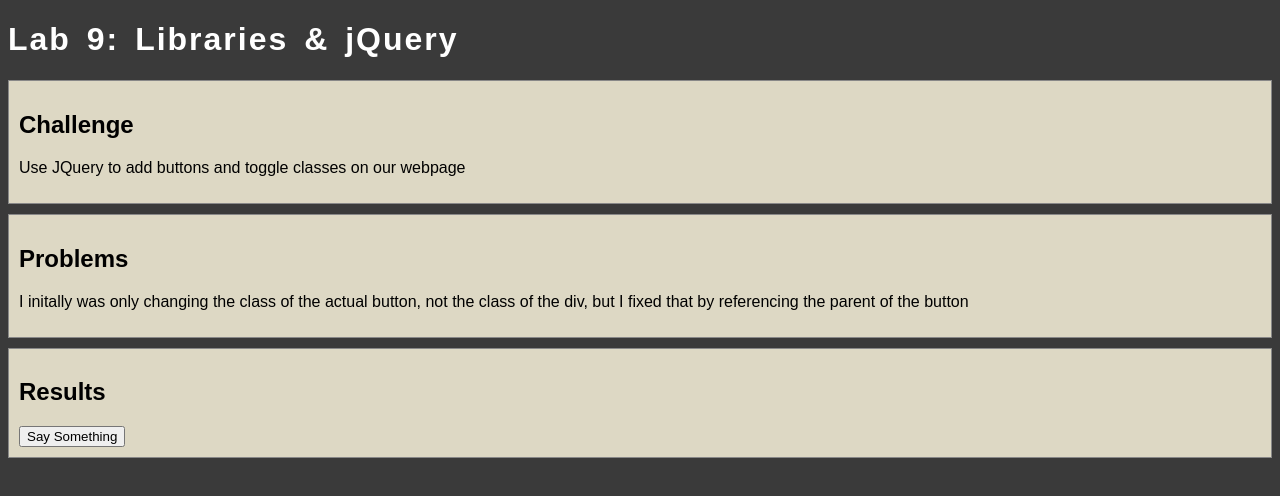
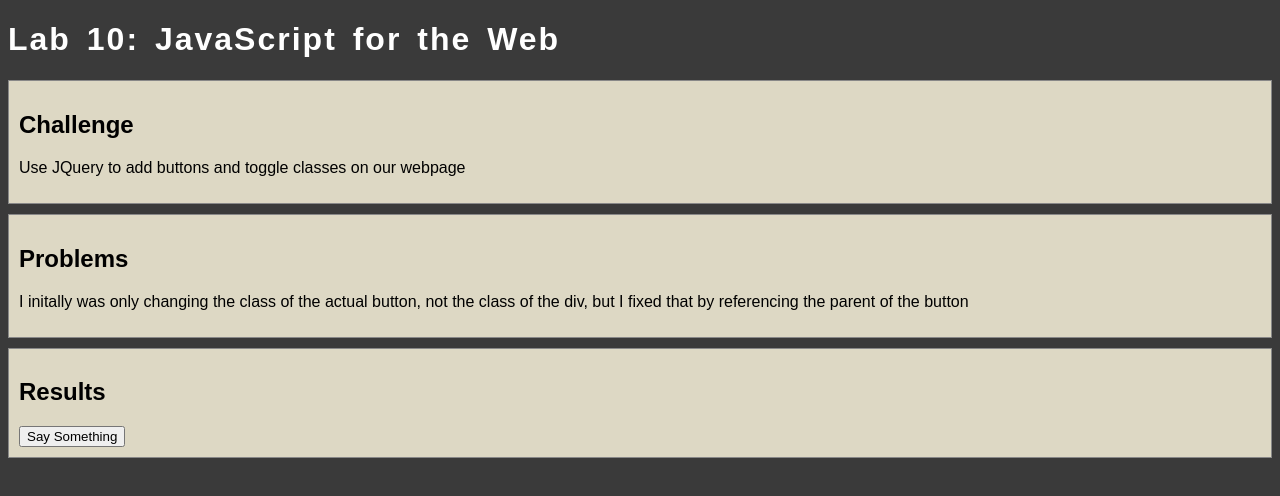
Before and after one commit to Fryles/art101, a plain HTML site: page lab10/index.html in a window 1280 px wide. Drawn offline with nearby package versions, Linux system fonts and the light colour scheme.

Commit message:
fixed lab 10 title

```diff
--- a/lab10/index.html
+++ b/lab10/index.html
@@ -1,7 +1,7 @@
 <!DOCTYPE html>
 <html>
 	<head>
-		<title>Lab 9: Libraries & jQuery</title>
+		<title>Lab 10: JavaScript for the Web</title>
 
 		<meta charset="UTF-8" />
 		<meta name="viewport" content="width=device-width, initial-scale=1.0" />
@@ -12,7 +12,7 @@
 		<script src="js/lab.js" defer></script>
 	</head>
 	<body>
-		<h1>Lab 9: Libraries & jQuery</h1>
+		<h1>Lab 10: JavaScript for the Web</h1>
 		<div class="minor-section" id="challenge">
 			<h2>Challenge</h2>
 			<p>Use JQuery to add buttons and toggle classes on our webpage</p>
--- a/lab10/js/lab.js
+++ b/lab10/js/lab.js
@@ -14,6 +14,7 @@ function generateRandomText() {
 	return text.slice(randStart, randStart + randLen);
 }
 var convoClass = "self";
+
 $("#make-convo").click(function () {
 	$("#output").append(
 		'<div class="text ' +
```
